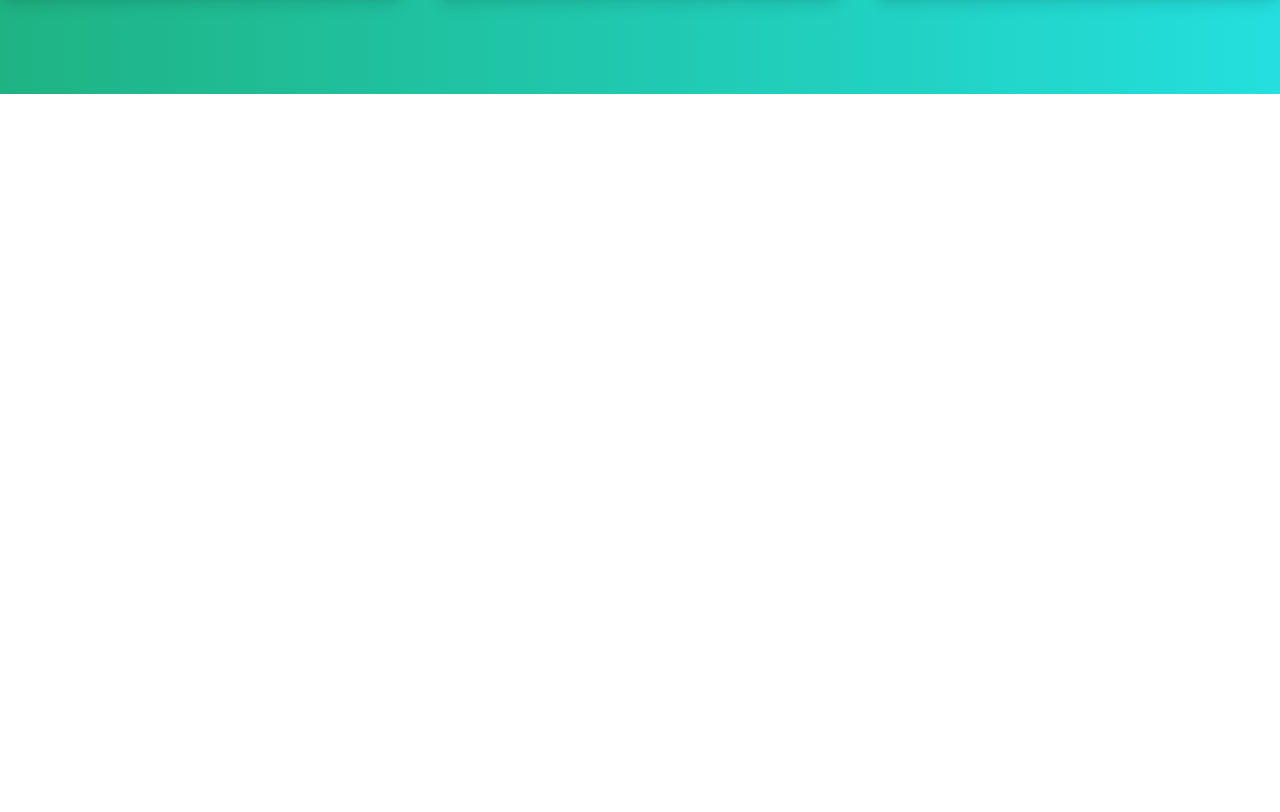
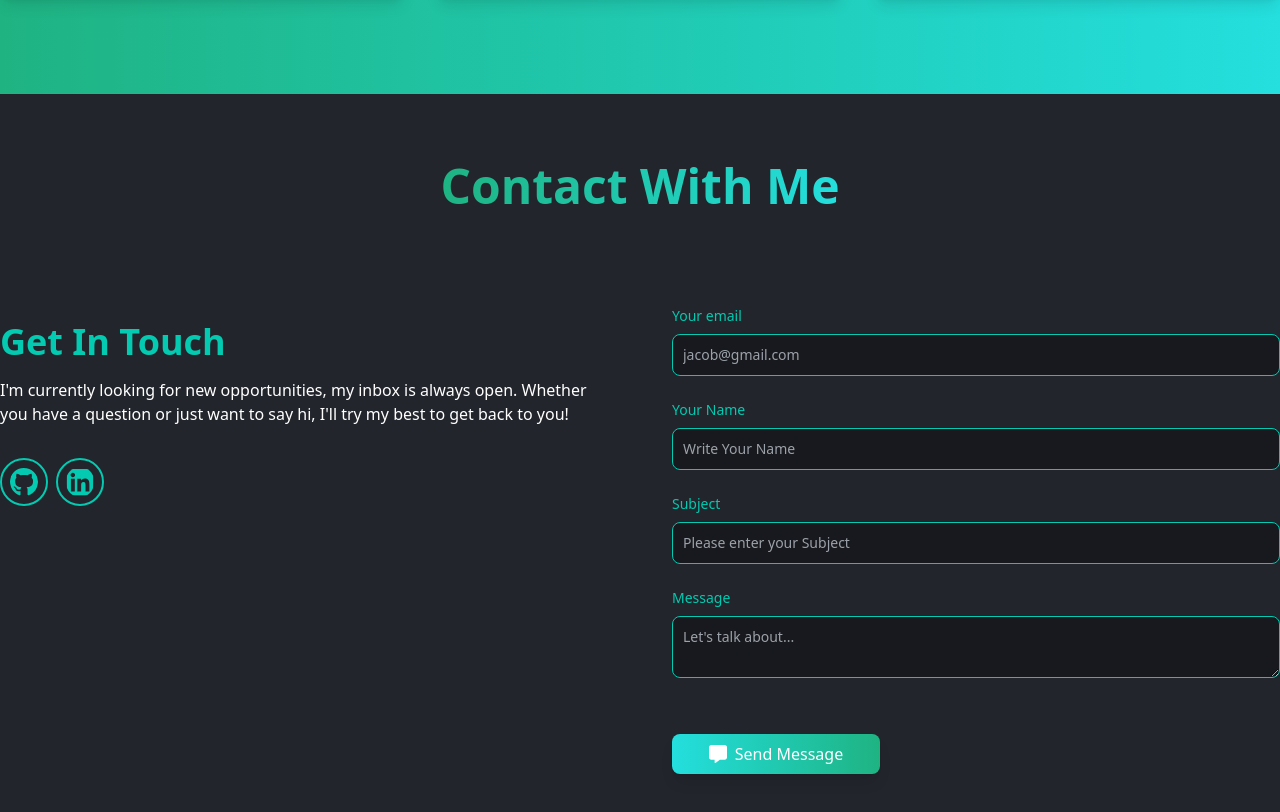
Before and after one commit to md-nasim-mondal/nasim-portfolio, a Next.js app: page / in a window 1280 px wide. Shown: the part 5554-6366 px from the top of the page. Before the commit the page ends 5648 px from the top, so only its background shows below. Built offline with nearby package versions, Linux system fonts and the light colour scheme.

Commit message:
made contact page ui section

```diff
--- a/package.json
+++ b/package.json
@@ -21,6 +21,7 @@
     "prop-types": "^15.8.1",
     "react": "^19.0.0",
     "react-dom": "^19.0.0",
+    "react-hot-toast": "^2.5.2",
     "react-icons": "^5.5.0",
     "zustand": "^5.0.3"
   },
--- a/src/app/page.tsx
+++ b/src/app/page.tsx
@@ -1,6 +1,7 @@
 import "@/app/globals.css"
 import AboutMe from "@/components/Sections/HomPage/AboutMe";
 import CompletedProjects from "@/components/Sections/HomPage/CompletedProjects";
+import Contact from "@/components/Sections/HomPage/Contact";
 import Educations from "@/components/Sections/HomPage/Educations";
 import Header from "@/components/Sections/HomPage/Header";
 import Services from "@/components/Sections/HomPage/Services";
@@ -18,6 +19,7 @@ export default function Home() {
       <Services/>
       <Educations/>
       <CompletedProjects/>
+      <Contact/>
       </main>
       <footer>
 
--- /dev/null
+++ b/src/components/Sections/Hompage/Contact.tsx
@@ -0,0 +1,211 @@
+"use client";
+import { faMessage } from "@fortawesome/free-solid-svg-icons";
+import { FontAwesomeIcon } from "@fortawesome/react-fontawesome";
+import { useState } from "react";
+import { TbFidgetSpinner } from "react-icons/tb";
+import toast from "react-hot-toast";
+import { FaGithub, FaLinkedin } from "react-icons/fa";
+import Container from "@/components/Shared/Container";
+
+// Define TypeScript interfaces
+interface FormData {
+  email: string;
+  senderName: string;
+  subject: string;
+  message: string;
+}
+
+interface ApiResponse {
+  error?: {
+    message: string;
+  };
+}
+
+interface ContactForm extends HTMLFormElement {
+  email: HTMLInputElement;
+  nameInput: HTMLInputElement;
+  subject: HTMLInputElement;
+  message: HTMLTextAreaElement;
+}
+
+const Contact = () => {
+  const [emailSubmitted, setEmailSubmitted] = useState<boolean>(false);
+  const [error, setError] = useState<string | null>(null);
+  const [isLoading, setIsLoading] = useState<boolean>(false);
+
+  const sectionStyle = {
+    background: "#22252C",
+    color: "white",
+    padding: "20px 0",
+  };
+
+  const handleSubmit = async (e: React.FormEvent<ContactForm>) => {
+    e.preventDefault();
+    setIsLoading(true);
+    setError(null);
+
+    const formData: FormData = {
+      email: e.currentTarget.email.value,
+      senderName: e.currentTarget.nameInput.value, // Changed from 'name' to 'nameInput'
+      subject: e.currentTarget.subject.value,
+      message: e.currentTarget.message.value,
+    };
+
+    const JSONdata = JSON.stringify(formData);
+    const endpoint = `${process.env.NEXT_PUBLIC_BASE_URL}/message/send`; // Backend API endpoint
+
+    const options = {
+      method: "POST",
+      headers: {
+        "Content-Type": "application/json",
+      },
+      body: JSONdata,
+    };
+
+    try {
+      const response = await fetch(endpoint, options);
+      const resData: ApiResponse = await response.json();
+
+      if (response.status === 200) {
+        toast.success("Successfully Message Sent!!");
+        setEmailSubmitted(true);
+      } else {
+        toast.error(resData.error?.message || "An error occurred");
+        setError(resData.error?.message || "An error occurred");
+      }
+    } catch (error) {
+      console.error("Fetch error:", error);
+      toast.error("An error occurred while sending the message");
+      setError("An error occurred while sending the message");
+    } finally {
+      setIsLoading(false);
+    }
+  };
+
+  return (
+    <section id='contact' style={sectionStyle}>
+      <Container>
+        <h2 className='text-3xl md:text-5xl font-bold my-12 text-center'>
+          <span className='bg-gradient-to-r from-[#1FB382] to-[#24DFDE] bg-clip-text text-transparent'>
+            Contact With Me
+          </span>
+        </h2>
+        <div className='container mx-auto flex flex-col md:flex-row gap-16 px-3 md:px-0 justify-between items-start py-12'>
+          <div className='md:w-1/2 w-full'>
+            <h5 className='text-2xl md:text-4xl font-bold text-[#03CAB0] my-4'>
+              Get In Touch
+            </h5>
+            <p className='text-[#FFF] mb-8'>
+              I&apos;m currently looking for new opportunities, my inbox is
+              always open. Whether you have a question or just want to say hi,
+              I&apos;ll try my best to get back to you!
+            </p>
+            <div className='flex gap-2'>
+              <a
+                href='https://github.com/md-nasim-mondal'
+                target='_blank'
+                rel='noopener noreferrer'
+                className='text-[#03CAB0] hover:bg-[#03CAB0] hover:text-white rounded-full flex items-center justify-center w-12 h-12 p-2 border-2 border-[#03CAB0]'>
+                <FaGithub className='text-3xl rounded-full' />
+              </a>
+              <a
+                href='https://www.linkedin.com/in/md-nasim-mondal'
+                target='_blank'
+                rel='noopener noreferrer'
+                className='text-[#03CAB0] hover:bg-[#03CAB0] hover:text-white rounded-full flex items-center justify-center w-12 h-12 p-2 border-2 border-[#03CAB0]'>
+                <FaLinkedin className='text-3xl rounded-full' />
+              </a>
+            </div>
+          </div>
+          <div className='md:w-1/2 w-full'>
+            {emailSubmitted ? (
+              <p className='text-green-500 text-4xl mt-12'>
+                Successfully Sent Email. Please Check Your Mail!!
+              </p>
+            ) : (
+              <form className='flex flex-col w-full' onSubmit={handleSubmit}>
+                <div className='mb-6 w-full'>
+                  <label
+                    htmlFor='email'
+                    className='text-[#03CAB0] block mb-2 text-sm font-medium'>
+                    Your email
+                  </label>
+                  <input
+                    name='email'
+                    type='email'
+                    id='email'
+                    required
+                    className='bg-[#18191E] border border-[#03CAB0] placeholder-[#9CA2A9] text-gray-100 text-sm rounded-lg block w-full p-2.5'
+                    placeholder='jacob@gmail.com'
+                  />
+                </div>
+                <div className='mb-6 w-full'>
+                  <label
+                    htmlFor='name'
+                    className='text-[#03CAB0] block mb-2 text-sm font-medium'>
+                    Your Name
+                  </label>
+                  <input
+                    name='nameInput' // Changed from 'name' to 'nameInput'
+                    type='text'
+                    id='name'
+                    required
+                    className='bg-[#18191E] border border-[#03CAB0] placeholder-[#9CA2A9] text-gray-100 text-sm rounded-lg block w-full p-2.5'
+                    placeholder='Write Your Name'
+                  />
+                </div>
+                <div className='mb-6 w-full'>
+                  <label
+                    htmlFor='subject'
+                    className='text-[#03CAB0] block text-sm mb-2 font-medium'>
+                    Subject
+                  </label>
+                  <input
+                    name='subject'
+                    type='text'
+                    id='subject'
+                    required
+                    className='bg-[#18191E] border border-[#03CAB0] placeholder-[#9CA2A9] text-gray-100 text-sm rounded-lg block w-full p-2.5'
+                    placeholder='Please enter your Subject'
+                  />
+                </div>
+                <div className='mb-6 w-full'>
+                  <label
+                    htmlFor='message'
+                    className='text-[#03CAB0] block text-sm mb-2 font-medium'>
+                    Message
+                  </label>
+                  <textarea
+                    name='message'
+                    id='message'
+                    required
+                    className='bg-[#18191E] border border-[#03CAB0] placeholder-[#9CA2A9] text-gray-100 text-sm rounded-lg block w-full p-2.5'
+                    placeholder="Let's talk about..."
+                  />
+                </div>
+                <button
+                  type='submit'
+                  disabled={isLoading}
+                  className='mt md:mt-6 lg:mt-8 w-52 text-center bg-gradient-to-r from-[#24DFDE] to-[#1FB382] text-white rounded-lg px-4 py-2 shadow-lg hover:bg-gradient-to-r hover:from-teal-700 hover:to-teal-500 flex items-center justify-center space-x-2 transition-colors duration-300'>
+                  <FontAwesomeIcon icon={faMessage} className='text-lg' />
+                  <span>
+                    {isLoading ? (
+                      <TbFidgetSpinner className='animate-spin m-auto' />
+                    ) : (
+                      "Send Message"
+                    )}
+                  </span>
+                </button>
+                {error && (
+                  <p className='text-red-500 text-sm mt-2'>Error: {error}</p>
+                )}
+              </form>
+            )}
+          </div>
+        </div>
+      </Container>
+    </section>
+  );
+};
+
+export default Contact;
```
Also changed, not shown: 1 other file (tests, documents, lock files or other folders).
